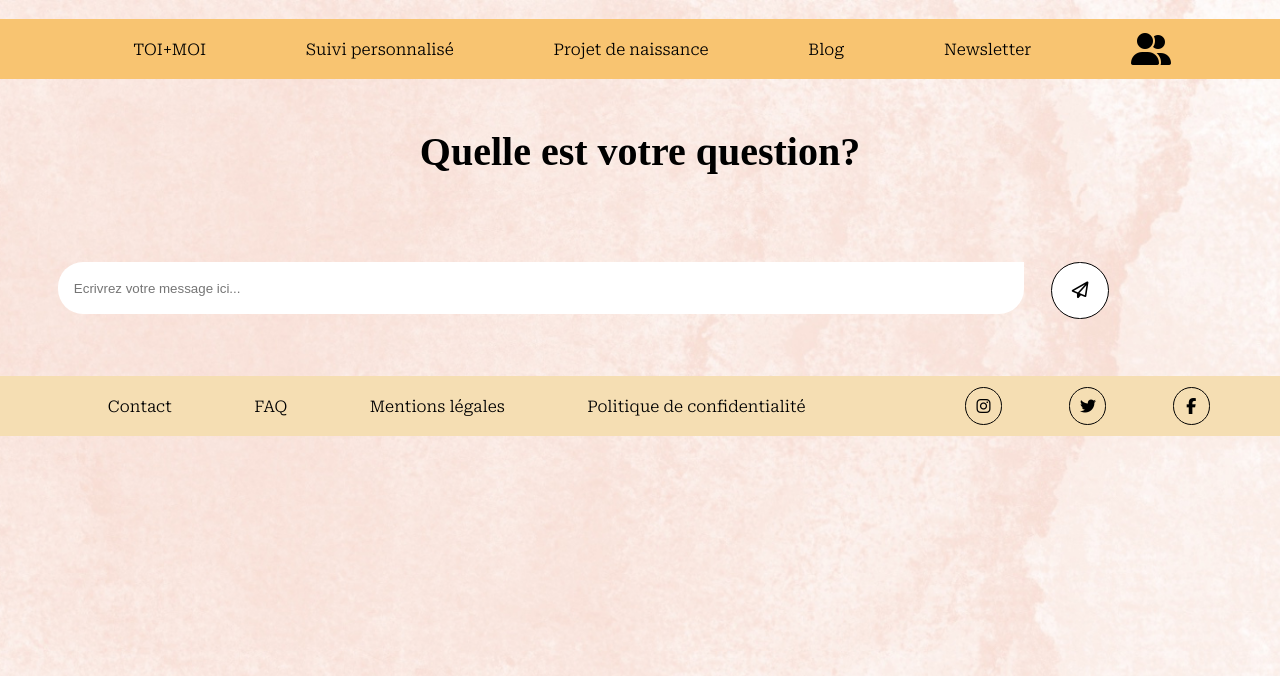
After one commit to lylylou-2/Projet2-Chatbot, a Django app: template templates/chatbot.html in a window 1280 px wide. The commit adds this page. Shown: the top 676 px of the page. Run offline with Django 4.2, Linux system fonts and the light colour scheme; the template is opened without the code that fills it, so the values that code supplies are empty; some libraries are stand-ins or nearby versions; some web fonts are replaced.

Commit message:
ok modif

```diff
--- a/chatbot/views.py
+++ b/chatbot/views.py
@@ -62,7 +62,6 @@ def projet(request): #ici on appelle l'accueil : création de la vue
     datas['page']= 'projet'
     return HttpResponse(template.render(datas))
 
-
 @csrf_exempt
 def chatbot(request):
     datas['questions'] =""
--- a/projet2/urls.py
+++ b/projet2/urls.py
@@ -24,4 +24,5 @@ urlpatterns = [
     path('projet/', views.projet, name='projet'), #définie la fonction chemin qui appelle l'accueil
     path('', views.home, name='accueil') #définie la fonction chemin qui appelle l'accueil
 
+
 ]
--- /dev/null
+++ b/templates/chatbot.html
@@ -0,0 +1,90 @@
+<!DOCTYPE html>
+<html>
+    {% load static %}
+    <head>
+        <meta charset="UTF-8" />
+        <meta http-equiv="X-UA-Compatible" content="IE=edge" />
+        <meta name="viewport" content="width=device-width, initial-scale=1.0"/>
+        <link rel="stylesheet" type="text/css" href="{% static 'Future-Moms-main/css/main.css'%}">
+        <!-- ci dessous ne pas oublier de faire le lien avec la page du chatbot -->
+        <link rel="stylesheet" type="text/css" href="{% static 'Future-Moms-main/css/chatbot.css'%}">
+        <link rel="icon" type="image/jpg" href="{% static 'Future-Moms-main/image/bloom.jpg'%}">
+        <script src="//kit.fontawesome.com/87cee28510.js" crossorigin="anonymous"></script>
+    </head>
+    <body>
+        {% load static %}
+       <!--Le fa-3x permet d'aggrangir l'icone,
+        j'aurais aussi pu mettre 2x si je veux que ce soit moins grand-->
+        <nav class="mobile">
+            <div class="icone-mobile">
+                <div class="icone-nav"><a href="partenaire.html"><i class="fa-solid fa-children fa-2x"></i></a></div>
+                <div class="icone-nav"><a href="suivi.html"><i class="fa-solid fa-calendar-days fa-2x"></i></a> </div>
+
+                <div class="icone-nav"><a href="projet.html"><i class="fa-solid fa-list-check fa-2x"></i></a> </div>
+                <div class="icone-nav"><a href="https://www.example.com"><i class="fa-solid fa-ellipsis-vertical fa-2x"></i></a></div>
+
+        </nav>
+
+        <!-- nav: connexion = logo-->
+         <nav class="desktop">
+            <ul>
+                <li><a href="{% static 'Future-Moms-main/partenaire.html'%}">TOI+MOI</a></li>
+                <li><a href="{% static 'Future-Moms-main/suivi.html'%}">Suivi personnalisé</a></li>
+                <li><a href="{% static 'Future-Moms-main/projet.html'%}">Projet de naissance</a></li>
+                <li><a href="http://www.example.com" title="explication du lien">Blog</a></li>
+                <li><a href="http://www.example.com" title="explication du lien">Newsletter</a></li>
+                <li class="connexion"><a href="{% static 'Future-Moms-main/login.html'%}"><i class="fa-solid fa-user-group fa-2x"></i></a></li>
+            </ul>
+        </nav>
+
+<!--en tete version mobile-->
+  <div class="en-tete">
+    <p class="en-tete-texte"><a href="index.html">Bloom in Two</a></p>
+    <a href="{% static 'login.html'%}"><i class="fa-solid fa-user-group fa-2x"></i></a>
+  </div>
+
+    <body>
+        <h1>Quelle est votre question?</h1>
+        <div>{{message}}</div>
+        <form method="POST">
+            <div id="recherche">
+        {% csrf_token %}
+        <input id="saisiequestion" type="text" placeholder="    Ecrivrez votre message ici..." name="questions" value="{{question}}" >
+        <button id="btnsubmit" type="submit"><i class="fa-regular fa-paper-plane fa-lg"></i></button>
+            </div>
+        </form>
+        <div id="reponses"></div>
+    <!-- <script src="https://code.jquery.com/jquery-3.6.0.min.js"></script>
+    <script>
+        $('form').submit(function(event) {
+            event.preventDefault();
+            $.ajax({
+                type: 'POST',
+                url: 'chatbot/',
+                data: $('form').serialize(),
+                success: function(reponses) {
+                    $('#reponses').text(reponses.questions);
+                }
+            });
+        });
+    </script> -->
+    <footer class="desktop">
+        <div class="rgpd">
+            <ul class="footerList">
+                <li><a href="https://www.example.com">Contact</a></li>
+                <li><a href="https://www.example.com">FAQ</a></li>
+                <li><a href="https://www.example.com">Mentions légales</a></li>
+                <li><a href="https://www.example.com">Politique de confidentialité</a></li>
+            </ul>
+        </div>
+
+    <div class="reseaux">
+        <ul>
+            <li class="reseau"><i class="fa-brands fa-instagram"></i></li>
+            <li class="reseau"><i class="fa-brands fa-twitter"></i></li>
+            <li class="reseau"><i class="fa-brands fa-facebook-f"></i></li>
+        </ul>
+    </div>
+    </footer>
+</body>
+</html>
--- a/templates/index.html
+++ b/templates/index.html
@@ -191,7 +191,6 @@ de bouger deux par deux en  version mobile-->
 
          </div>
 
-
     </section>
     {% endif %}
 
```
